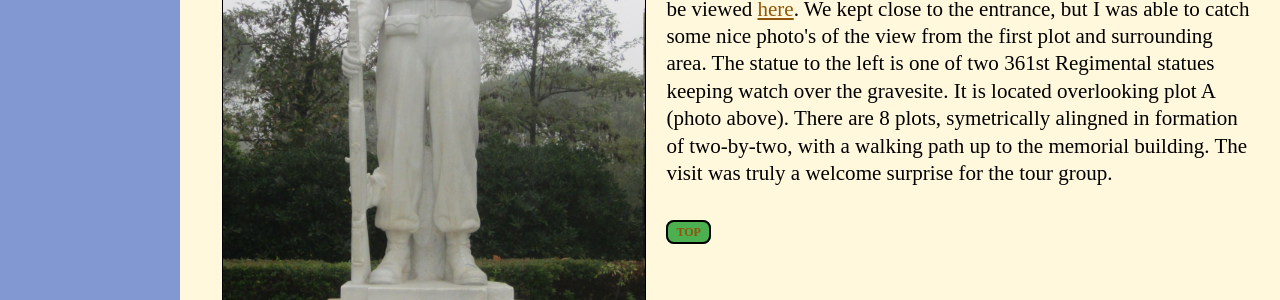
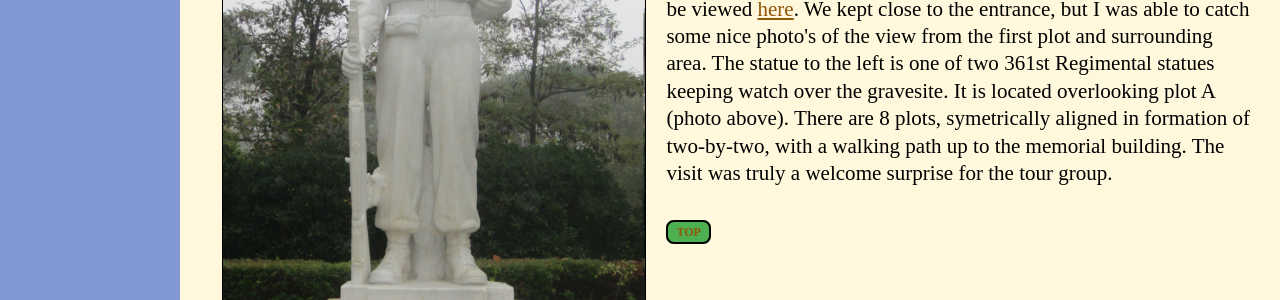
Before and after one commit to scporet/scporet.github.io, a Jekyll site: the page built from _posts/2019-01-09-Best-Kept-Secret-in-Florence.md, in a window 1280 px wide. Shown: the part 937-1237 px from the top of the page. Built offline with Jekyll 4.4.1, drawn with Linux system fonts in a browser that asks for light colours; some web fonts are replaced.

Commit message:
edited post

```diff
--- a/_posts/2019-01-09-Best-Kept-Secret-in-Florence.md
+++ b/_posts/2019-01-09-Best-Kept-Secret-in-Florence.md
@@ -14,9 +14,9 @@
 <blockquote>After the liberation of Rome on June 5, 1944, the U.S. Fifth Army and British Eighth Army, supported by the Mediterranean Allied Air Forces (MAAF), pushed northward toward the Gothic line.  That was a major German defense taking advantage of the Appennies that separated central Italy fro mthe Po Valley.
 </blockquote>
 
-<p><img id="l_small" src="/assets/images/IMG_0782.jpg" alt="Standing the Watch">This cemetery is one of many centeries and memorials managed by the <a href="https://www.ambc.gov">American Memorials and Battfield Commission</a> whose responsibility it is to operate and maintain American cemeteries in foreign countries.  </p>
+<p><img id="l_small" src="/assets/images/IMG_0782.jpg" alt="Standing the Watch">This cemetery is one of many centeries and memorials managed by the <a href="https://www.abmc.gov">American Memorials and Battfield Commission</a> whose responsibility it is to operate and maintain American cemeteries in foreign countries.  </p>
 <br>
-<p>Since we were on a tight schedule, we were not afforded enough time to walk the entire gravesite.  I really wanted to hoof it up to the memorial building to view the atrium and the military operations map, along with wall engravings and lists of the missing; which can be viewed <a href="https://www.abmc.gov/sites/default/files/publications/Florence.pdf" target="_blank">here</a>.  We kept close to the entrance, but I was able to catch some nice photo's of the view from the first plot and surrounding area.  The statue to the left is one of two 361st Regimental statues keeping watch over the gravesite.  It is located overlooking plot A (photo above).  There are 8 plots, symetrically alingned in formation of two-by-two, with a walking path up to the memorial building.  The visit was truly a welcome surprise for the tour group. </p>
+<p>Since we were on a tight schedule, we were not afforded enough time to walk the entire gravesite.  I really wanted to hoof it up to the memorial building to view the atrium and the military operations map, along with wall engravings and lists of the missing; which can be viewed <a href="https://www.abmc.gov/sites/default/files/publications/Florence.pdf" target="_blank">here</a>.  We kept close to the entrance, but I was able to catch some nice photo's of the view from the first plot and surrounding area.  The statue to the left is one of two 361st Regimental statues keeping watch over the gravesite.  It is located overlooking plot A (photo above).  There are 8 plots, symetrically aligned in formation of two-by-two, with a walking path up to the memorial building.  The visit was truly a welcome surprise for the tour group. </p>
 <br>
 <p><a class="myBtn" href="#top">TOP</a></p>
 <br>
```
